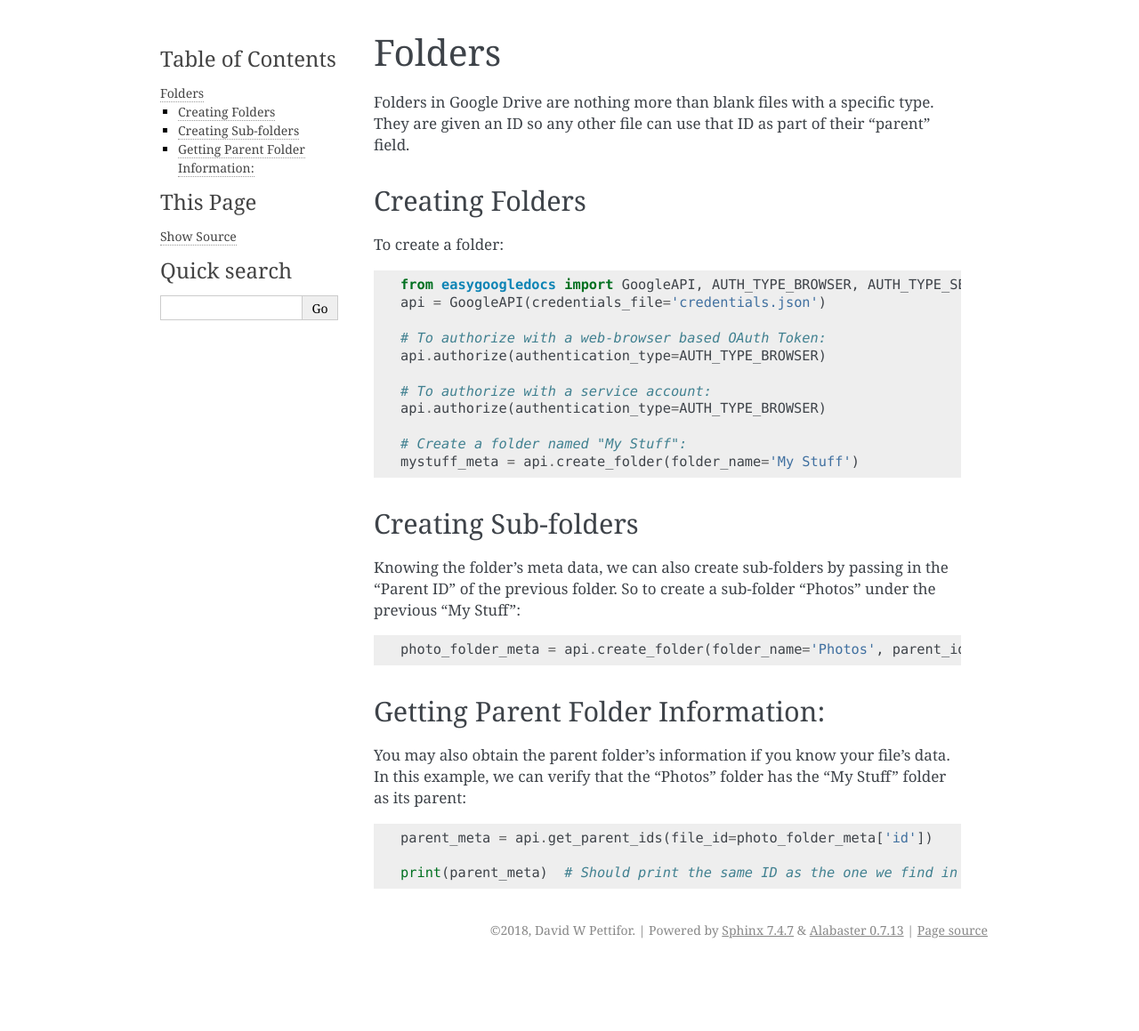
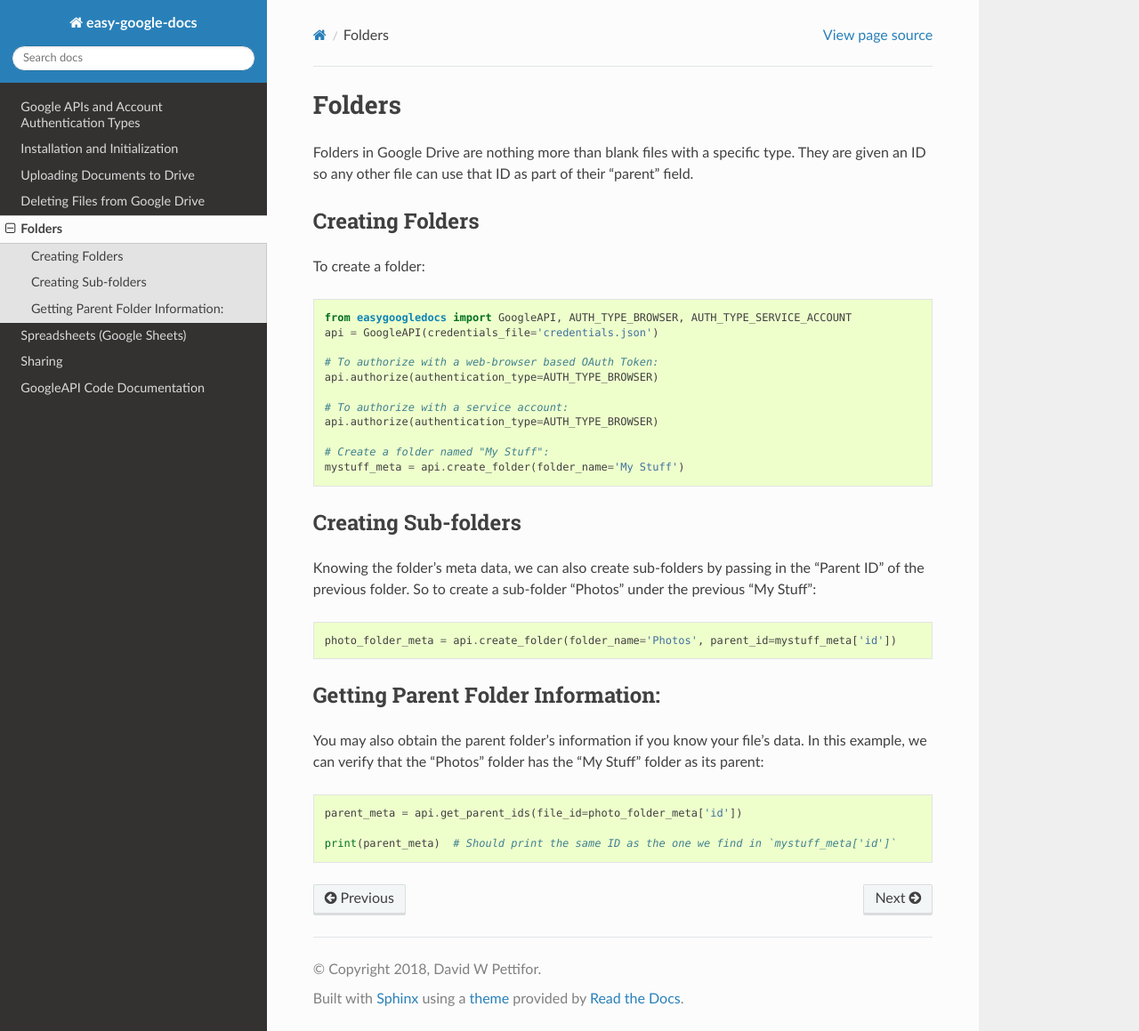
Before and after one commit to david-pettifor-nd/easy-google-docs, a Sphinx documentation site: the page built from docs/folders.rst, in a window 1280 px wide and 1159 px high. Shown: the whole window at 89% size. Built offline with Sphinx 7.4.7 and the Read the Docs theme 2.0.0, drawn with Linux system fonts in a browser that asks for light colours.

Commit message:
Changed theme for docs

```diff
--- a/docs/conf.py
+++ b/docs/conf.py
@@ -77,7 +77,7 @@ pygments_style = 'sphinx'
 # The theme to use for HTML and HTML Help pages.  See the documentation for
 # a list of builtin themes.
 #
-html_theme = 'alabaster'
+html_theme = 'sphinx_rtd_theme'
 
 # Theme options are theme-specific and customize the look and feel of a theme
 # further.  For a list of options available for each theme, see the
```
